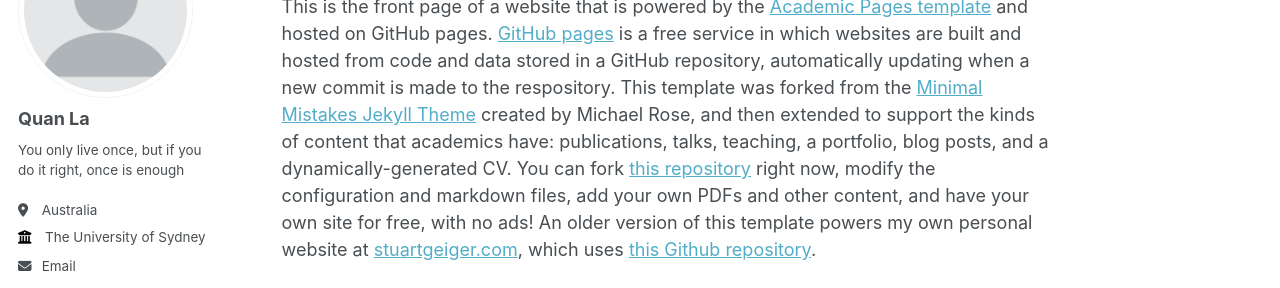
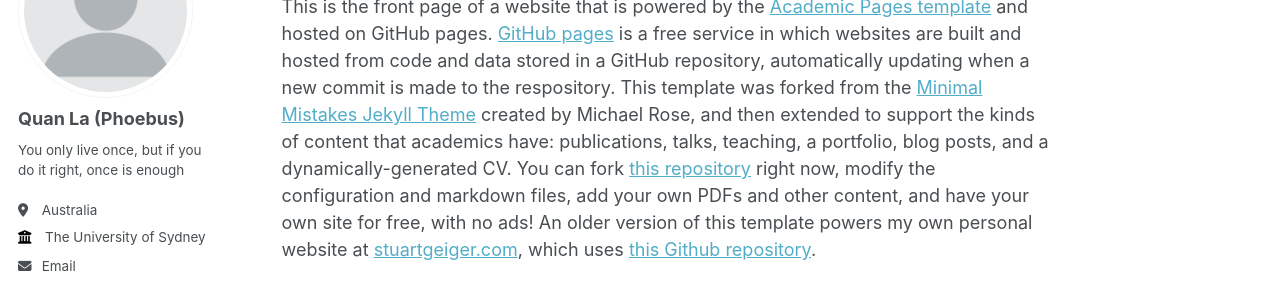
Before and after one commit to lavanquan/lavanquan.github.io, a Jekyll site: the page built from _pages/about.md, in a window 1280 px wide. Shown: the part 183-471 px from the top of the page. Built offline with Jekyll 4.4.1, drawn with Linux system fonts in a browser that asks for light colours; some web fonts are replaced.

Commit message:
Update _config.yml

```diff
--- a/_config.yml
+++ b/_config.yml
@@ -22,7 +22,7 @@ repository               : "lavanquan/lavanquan.github.io"
 author:
   # Biographic information
   avatar           : "profile.png"
-  name             : "Quan La"
+  name             : "Quan La (Phoebus)"
   pronouns         : # example: "He/Him"
   bio              : "You only live once, but if you do it right, once is enough"
   location         : "Australia"
```
